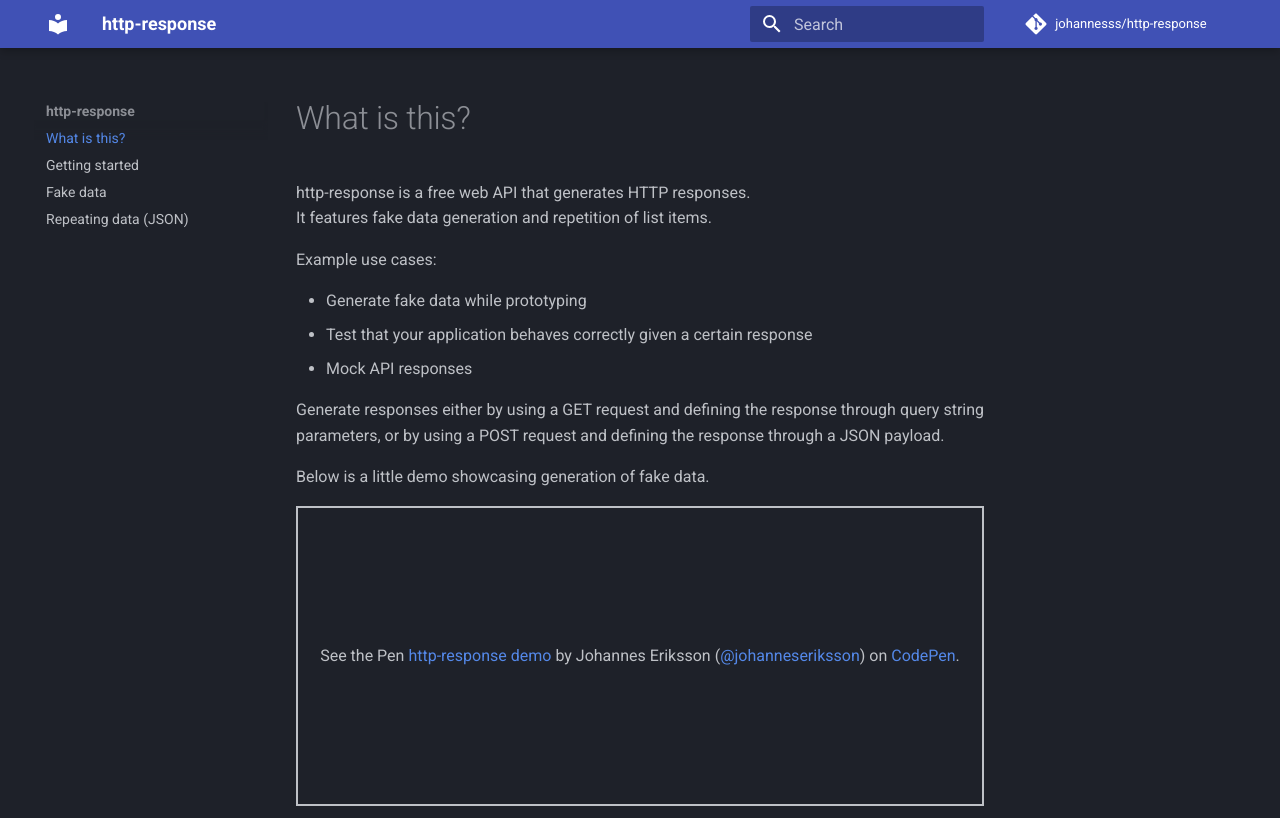
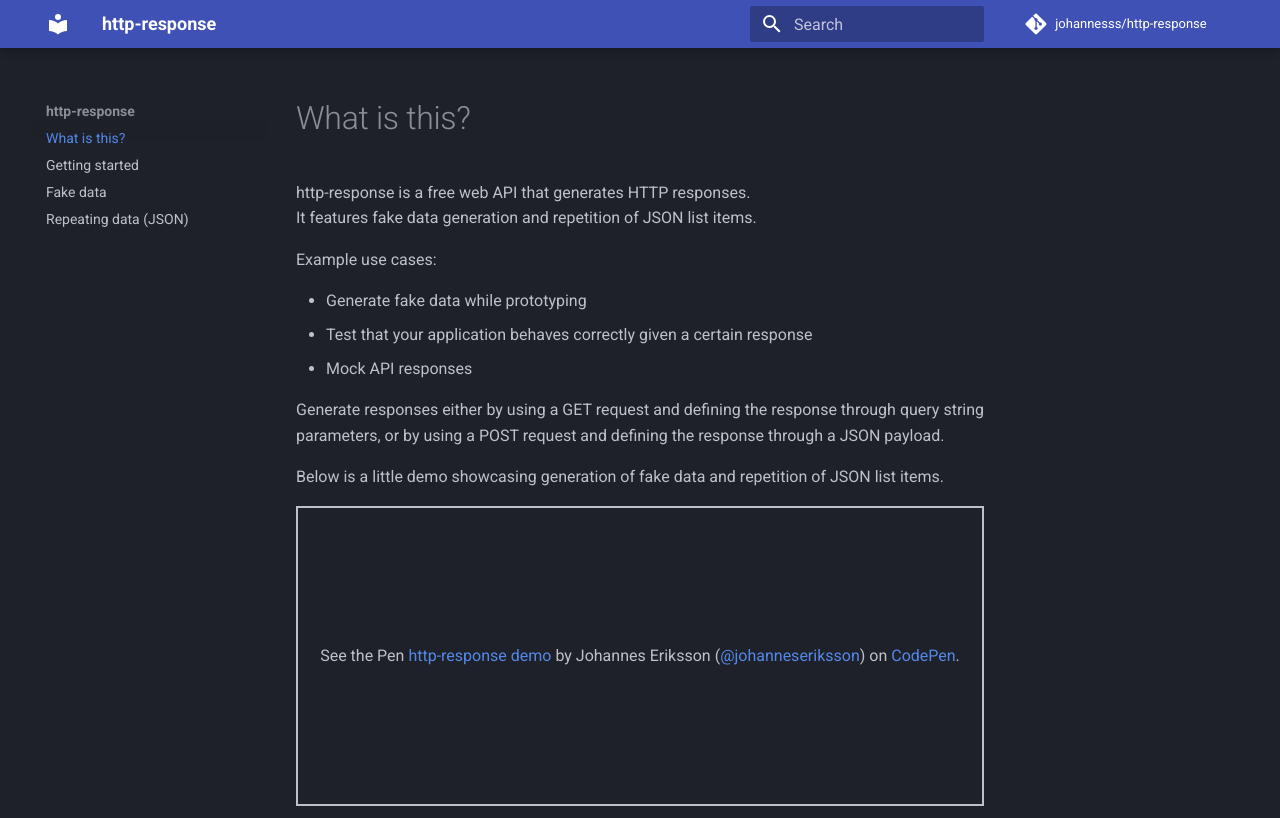
Before and after one commit to johannesss/http-response, an MkDocs documentation site: the page built from docs/docs/index.md, in a window 1280 px wide and 1050 px high, cut to the strip 0-818 px from the top of the window. Built offline with MkDocs 1.6.1 and Material for MkDocs 9.7.7, drawn with Linux system fonts in a browser that asks for light colours; comment, search, counter and statistics services are not loaded; a style sheet for code colours, icons or effects is not loaded.

Commit message:
docs: update wording

```diff
--- a/docs/docs/index.md
+++ b/docs/docs/index.md
@@ -1,7 +1,7 @@
 # What is this?
 
 http-response is a free web API that generates HTTP responses.
-It features fake data generation and repetition of list items.
+It features fake data generation and repetition of JSON list items.
 
 Example use cases:
 
@@ -11,7 +11,7 @@ Example use cases:
 
 Generate responses either by using a GET request and defining the response through query string parameters, or by using a POST request and defining the response through a JSON payload.
 
-Below is a little demo showcasing generation of fake data.
+Below is a little demo showcasing generation of fake data and repetition of JSON list items.
 
 <p class="codepen" data-height="750" data-default-tab="result" data-slug-hash="oNdRLZX" data-user="johanneseriksson" style="height: 300px; box-sizing: border-box; display: flex; align-items: center; justify-content: center; border: 2px solid; margin: 1em 0; padding: 1em;">
   <span>See the Pen <a href="https://codepen.io/johanneseriksson/pen/oNdRLZX">
```
Also changed, not shown: docs/site/index.html, docs/site/search/search_index.json, 1 other file.
